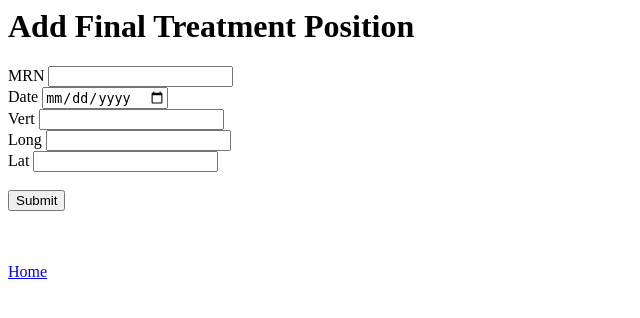
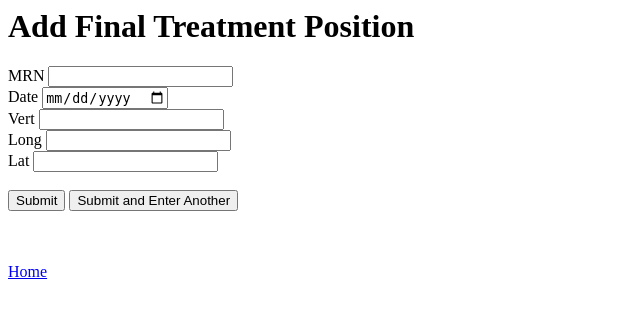
Before and after one commit to rccphysics/rcc2, a Django app: page /shifty/add_form in a window 1280 px wide. Shown: the top 318 px of the page, without its empty margins (0-640 px from the left). Run offline with Django 3.2, Linux system fonts and the light colour scheme.

Commit message:
added a button to submit and add another to the submission form

```diff
--- a/shifty/templates/shifty/add_form.html
+++ b/shifty/templates/shifty/add_form.html
@@ -3,7 +3,7 @@
 <form action="{% url 'shifty:add' %}" method="post">
 {% csrf_token %}
   <label for="mrn">MRN</label>
-  <input type="text" name="mrn" id="mrn" /><br />
+  <input type="text" name="mrn" id="mrn" value="{{ mrn }}"/><br />
   <label for="date">Date</label>
   <input type="date" name="date" id="date" /><br />
   <label for="vert">Vert</label>
@@ -13,7 +13,8 @@
   <label for="lat">Lat</label>
   <input type="text" name="lat" id="lat" /><br />
   <br />
-  <input type="submit" value="Submit" />
+  <input type="submit" value="Submit" name="submit" />
+  <input type="submit" value="Submit and Enter Another" name="submitagain" />
 </form>
 
 <br /><br />
--- a/shifty/views.py
+++ b/shifty/views.py
@@ -39,6 +39,10 @@ def add(request):
         long = request.POST['long'],
         lat = request.POST['lat']
     )
+
+    if 'submitagain' in request.POST:
+        return render(request, 'shifty/add_form.html', {'mrn': request.POST['mrn']})
+
     return HttpResponseRedirect(reverse('shifty:index'))
 
 def view_patient(request, mrn):
```
